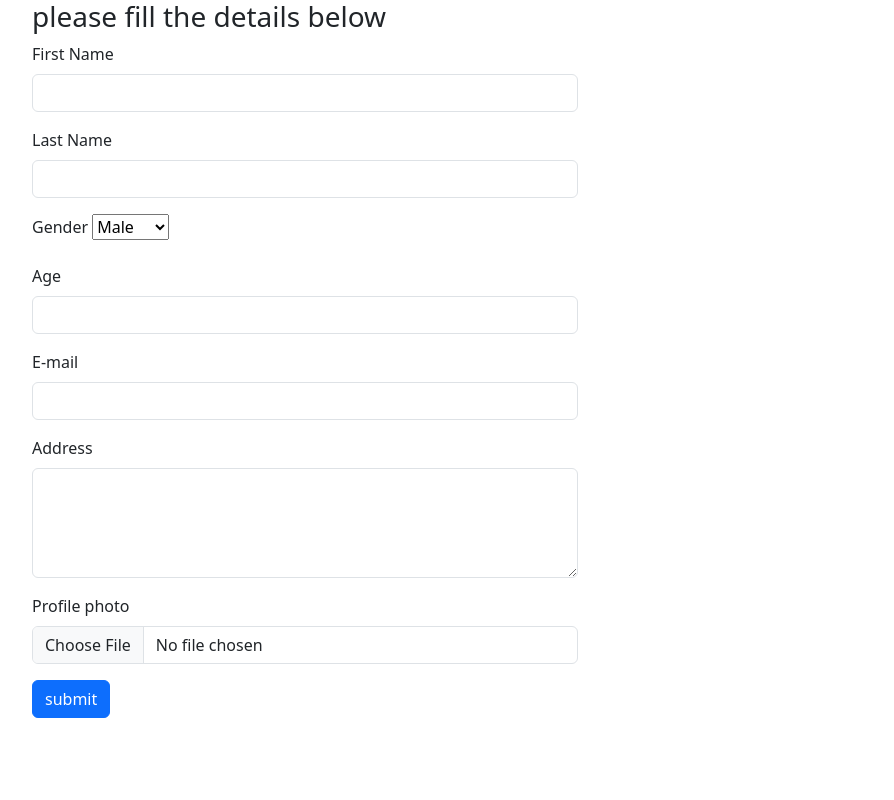
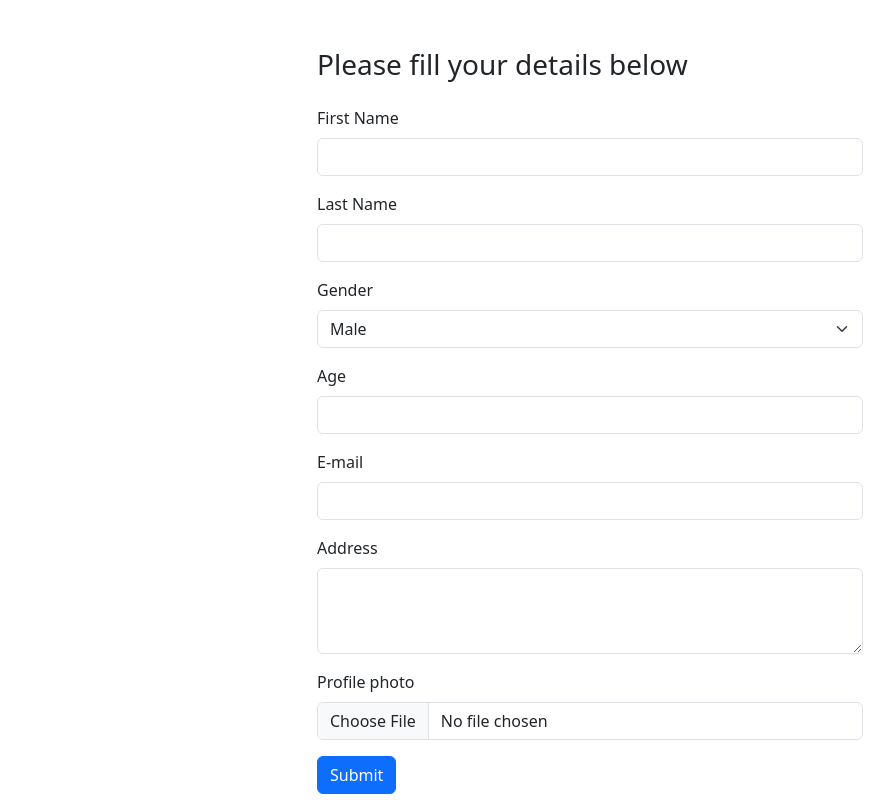
Before and after one commit to vivek1702/django-learning-projects, a Django app: page / in a window 1280 px wide. Shown: the whole page, without its empty margins (50-944 px from the left). Run offline with Django 5.2, Linux system fonts and the light colour scheme.

Commit message:
add final submission

```diff
--- a/Form/home/templates/formpage.html
+++ b/Form/home/templates/formpage.html
@@ -1,56 +1,61 @@
+{% load static %}
 <!DOCTYPE html>
 <html lang="en">
 <head>
     <meta charset="UTF-8">
     <meta name="viewport" content="width=device-width, initial-scale=1.0">
-    <link href="https://cdn.jsdelivr.net/npm/bootstrap@5.3.3/dist/css/bootstrap.min.css" rel="stylesheet" integrity="sha384-QWTKZyjpPEjISv5WaRU9OFeRpok6YctnYmDr5pNlyT2bRjXh0JMhjY6hW+ALEwIH" crossorigin="anonymous">
-    <link rel="stylesheet" href="path/to/your/custom.css">
+    <!-- Bootstrap CSS -->
+    <link href="https://cdn.jsdelivr.net/npm/bootstrap@5.3.3/dist/css/bootstrap.min.css" rel="stylesheet" xintegrity="sha384-QWTKZyjpPEjISv5WaRU9OFeRpok6YctnYmDr5pNlyT2bRjXh0JMhjY6hW+ALEwIH" crossorigin="anonymous">
+    <!-- Your custom CSS - ENSURE THIS PATH IS CORRECT IN YOUR DJANGO STATIC FILES SETUP -->
+    <link rel="stylesheet" href="{% static 'css/custom.css' %}">
     <title>Form-Page</title>
 </head>
 <body>
-    <div class="container">
-        <div class="row">
-            <div class="col-md-6"> <h3>please fill the details below</h3>
-                <form enctype="multipart/form-data">
+    <div class="container mt-5"> {# Added mt-5 for some top margin #}
+        <div class="row justify-content-center"> {# Centered the column #}
+            <div class="col-md-6">
+                <h3 class="mb-4">Please fill your details below</h3>
+                <form enctype="multipart/form-data" method="POST">
                     {% csrf_token %}
                     <div class="mb-3">
-                        <label for="first_name" class="form-label"> First Name </label>
-                        <input type="text" class="form-control" id="first_name" name="first_name">
+                        <label for="first_name" class="form-label">First Name</label>
+                        <input type="text" class="form-control" id="first_name" name="first_name" required>
                     </div>
                     <div class="mb-3">
-                        <label for="last_name" class="form-label"> Last Name </label>
-                        <input type="text" class="form-control" id="last_name" name="last_name">
+                        <label for="last_name" class="form-label">Last Name</label>
+                        <input type="text" class="form-control" id="last_name" name="last_name" required>
                     </div>
                     <div class="mb-3">
-                        <label for="Gender" class="form-label"> Gender </label>
-                        <select class="form-label" id="gender" name="gender">
+                        <label for="gender" class="form-label">Gender</label>
+                        <select class="form-select" id="gender" name="gender">
                             <option value="Male">Male</option>
                             <option value="Female">Female</option>
                             <option value="Others">Others</option>
                         </select>
                     </div>
                     <div class="mb-3">
-                        <label for="age" class="form-label"> Age </label>
-                        <input type="number" class="form-control" id="age" name="age">
+                        <label for="age" class="form-label">Age</label>
+                        <input type="number" class="form-control" id="age" name="age" required min="1" max="120">
                     </div>
                     <div class="mb-3">
-                        <label for="email" class="form-label"> E-mail </label>
-                        <input type="email" class="form-control" id="email" name="email">
+                        <label for="email" class="form-label">E-mail</label>
+                        <input type="email" class="form-control" id="email" name="email" required>
                     </div>
                     <div class="mb-3">
-                        <label for="address" class="form-label"> Address </label>
-                        <textarea class="form-control" id="addressTextarea" name="address" rows="4"></textarea>
-                        <!-- <input type="text" class="form-control" id="address" name="address"> -->
+                        <label for="addressTextarea" class="form-label">Address</label> {# <--- Using the correct ID for textarea #}
+                        <textarea class="form-control" id="addressTextarea" name="address" rows="3" required></textarea>
                     </div>
                     <div class="mb-3">
-                        <label for="ProfilePhoto" class="form-label"> Profile photo </label>
-                        <input type="file" class="form-control" name="upload_to">
+                        <label for="profile_photo" class="form-label">Profile photo</label> {# <--- Added ID for label #}
+                        <input type="file" class="form-control" id="profile_photo" name="upload_to" accept="image/*"> {# Added 'id' and 'accept' attribute #}
                     </div>
-                    <input type="submit" class="btn btn-primary" value="submit">
-                </div>
+                    <button type="submit" class="btn btn-primary">Submit</button> {# Changed input type="submit" to button type="submit" for better styling #}
+                </form>
             </div>
         </div>
-    </form>
-    <script src="https://cdn.jsdelivr.net/npm/bootstrap@5.3.3/dist/js/bootstrap.bundle.min.js" integrity="sha384-YvpcrYf0tY3lHB60NNkmXc5s9fDVZLESaAA55NDzOxhy9GkcIdslK1eN7N6jIeHz" crossorigin="anonymous"></script>
+    </div>
+
+    <!-- Bootstrap JavaScript Bundle with Popper -->
+    <script src="https://cdn.jsdelivr.net/npm/bootstrap@5.3.3/dist/js/bootstrap.bundle.min.js" xintegrity="sha384-YvpcrYf0tY3lHB60NNkmXc5s9fDVZLESaAA55NDzOxhy9GkcIdslK1eN7N6jIeHz" crossorigin="anonymous"></script>
 </body>
 </html>
--- a/Form/home/views.py
+++ b/Form/home/views.py
@@ -4,14 +4,14 @@ from home.models import person
 
 # Create your views here.
 def index(request):
-    if request.method == "POST":
+    if request.method == 'POST':
         first_name = request.POST.get("first_name")
         last_name = request.POST.get("last_name")
         age = request.POST.get("age")
         gender = request.POST.get("gender")
         email = request.POST.get("email")
         address = request.POST.get("address")
-        profile_pic = request.Files["upload_to"]
+        profile_pic = request.FILES["upload_to"]
 
         person.objects.create(
             first_name = first_name,
```
Also changed, not shown: Form/files/git_learning.png (added), Form/files/profile_pic.jpg (added).
